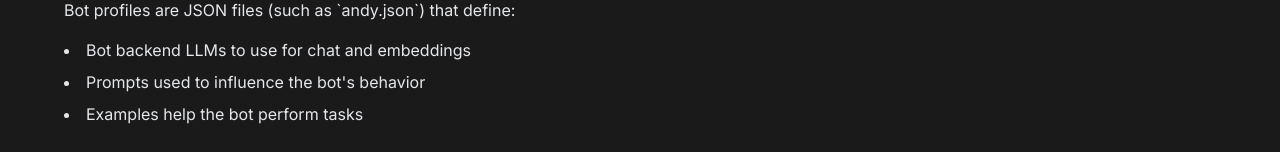
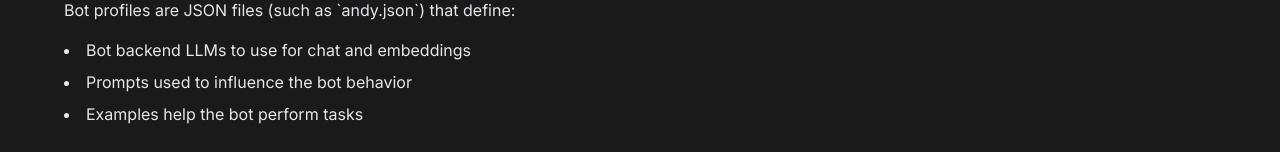
Before and after one commit to while-basic/mindcraft-web, a Next.js app: page /docs in a window 1280 px wide. Both pictures are taken after a click on the tab "Configuration". Shown: the part 462-614 px from the top of the page. Built offline with nearby package versions, Linux system fonts and the light colour scheme; a web font is replaced by a local one.

Commit message:
fixed &pos error

```diff
--- a/app/docs/page.tsx
+++ b/app/docs/page.tsx
@@ -197,7 +197,7 @@ export default function Documentation() {
                     </p>
                     <ul className="list-disc list-inside text-gray-200 mb-6 space-y-2">
                       <li>Bot backend LLMs to use for chat and embeddings</li>
-                      <li>Prompts used to influence the bot's behavior</li>
+                      <li>Prompts used to influence the bot behavior</li>
                       <li>Examples help the bot perform tasks</li>
                     </ul>
 
```
